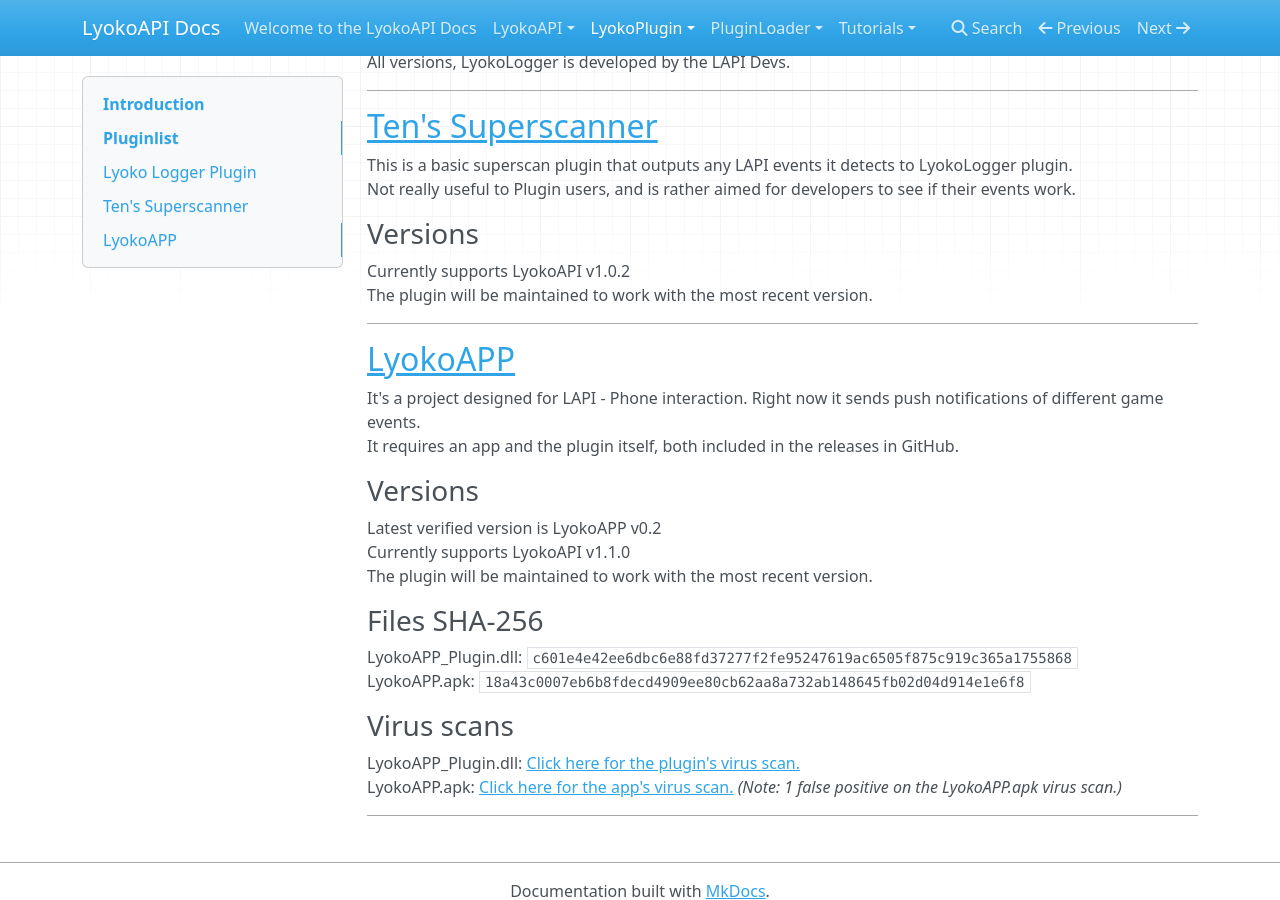
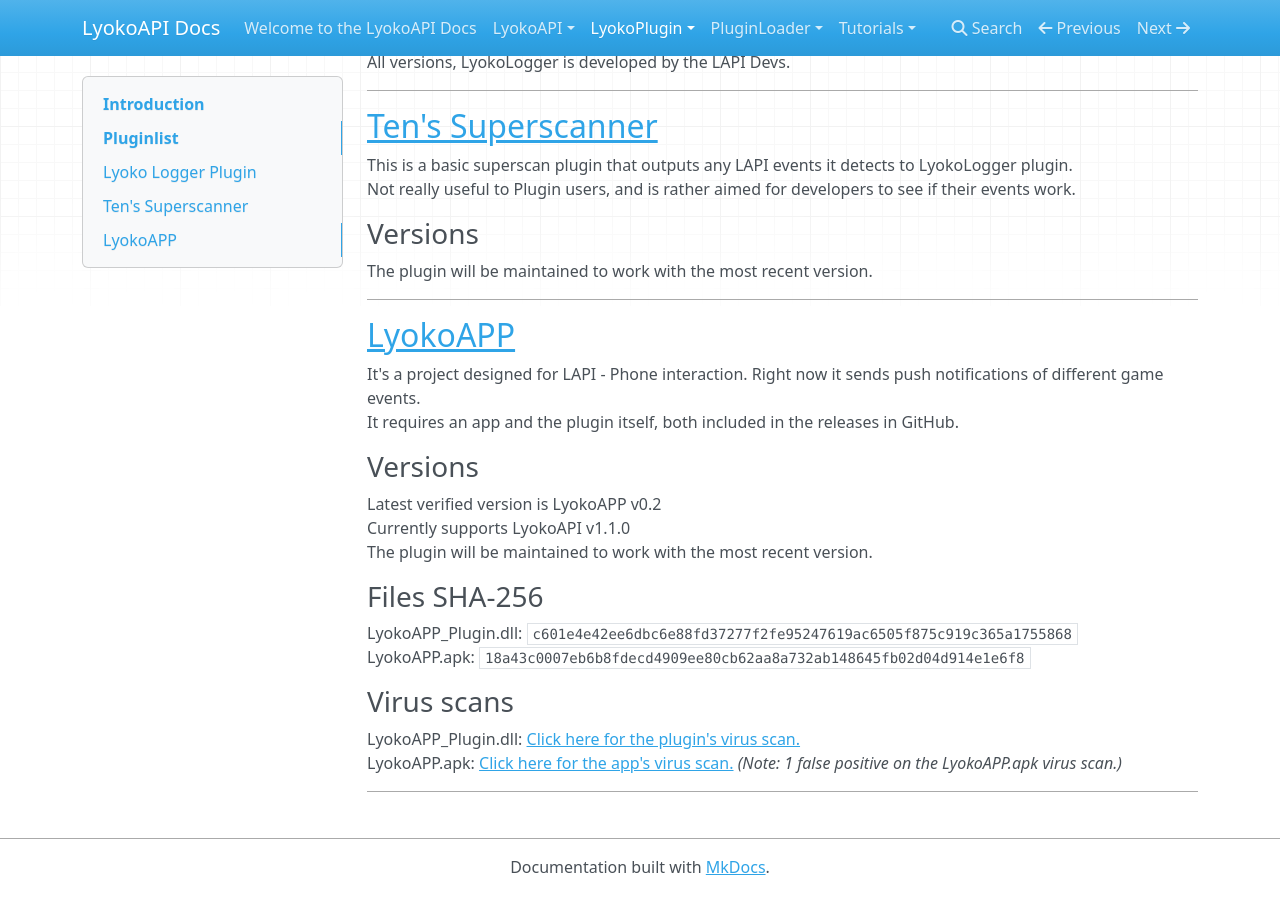
Before and after one commit to LyokoAPI/LyokoAPIDoc, an MkDocs documentation site: the page built from docs/LyokoPlugin/Verified Plugins.md, in a window 1280 px wide and 900 px high, scrolled down 560 px. Built offline with MkDocs 1.6.1, drawn with Linux system fonts in a browser that asks for light colours; nearby versions of some CDN libraries.

Commit message:
Update Verified Plugins.md

```diff
--- a/docs/LyokoPlugin/Verified Plugins.md
+++ b/docs/LyokoPlugin/Verified Plugins.md
@@ -24,7 +24,6 @@ This is a basic superscan plugin that outputs any LAPI events it detects to Lyok
 Not really useful to Plugin users, and is rather aimed for developers to see if their events work.
 
 ###Versions
-Currently supports LyokoAPI v1.0.2<br>
 The plugin will be maintained to work with the most recent version.<br>
 
 ---
```
